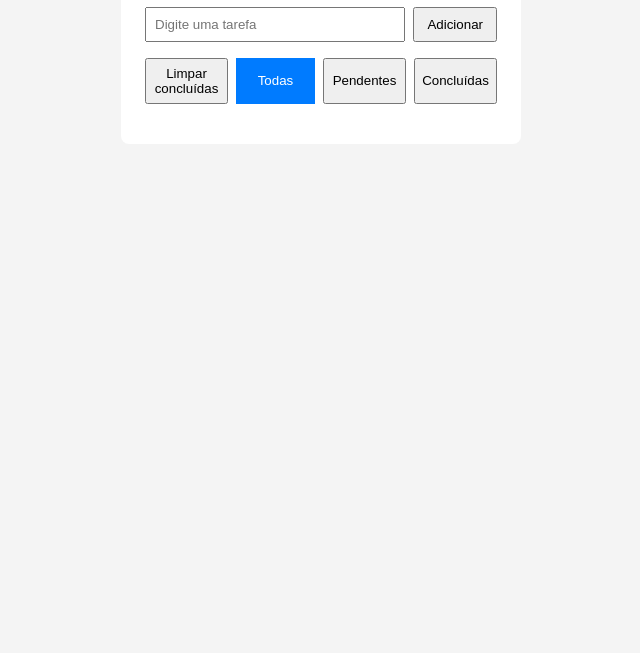
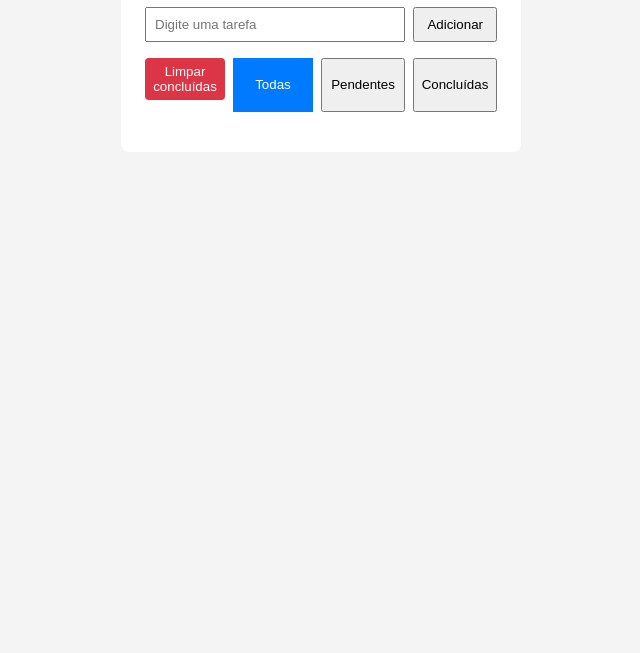
Before and after one commit to edusouza7/todo-app, a plain HTML site: page index.html in a window 1280 px wide. Shown: the part 147-800 px from the top of the page, without its empty margins (319-959 px from the left). Drawn offline with Linux system fonts and the light colour scheme.

Commit message:
Adcionar ação para limpar tarefas concluidas

```diff
--- a/style.css
+++ b/style.css
@@ -98,3 +98,17 @@ li input {
     color: #fff;
     border: none;
 }
+.clear-completed {
+    margin-bottom: 12px;
+    padding: 6px;
+    width: 100%;
+    cursor: pointer;
+    background: #dc3545;
+    color: #fff;
+    border: none;
+    border-radius: 4px;
+}
+
+.clear-completed:hover {
+    opacity: 0.85;
+}
```
